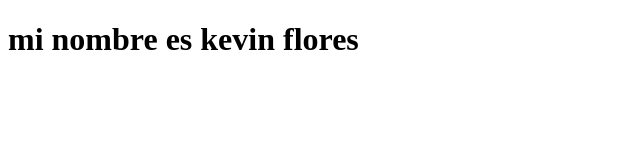
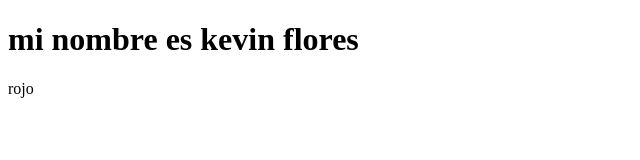
Before and after one commit to KevinFlores1234/symmetrical-pancake, a plain HTML site: page index.html in a window 1280 px wide. Shown: the full height of the page, 0-640 px from the left. Drawn offline with Linux system fonts and the light colour scheme.

Commit message:
Update index.html

```diff
--- a/index.html
+++ b/index.html
@@ -10,6 +10,7 @@
 <body>
 
 <h1> mi nombre es kevin flores</h1>
+<color>rojo</color>
 
 </body>
 </html>
```
